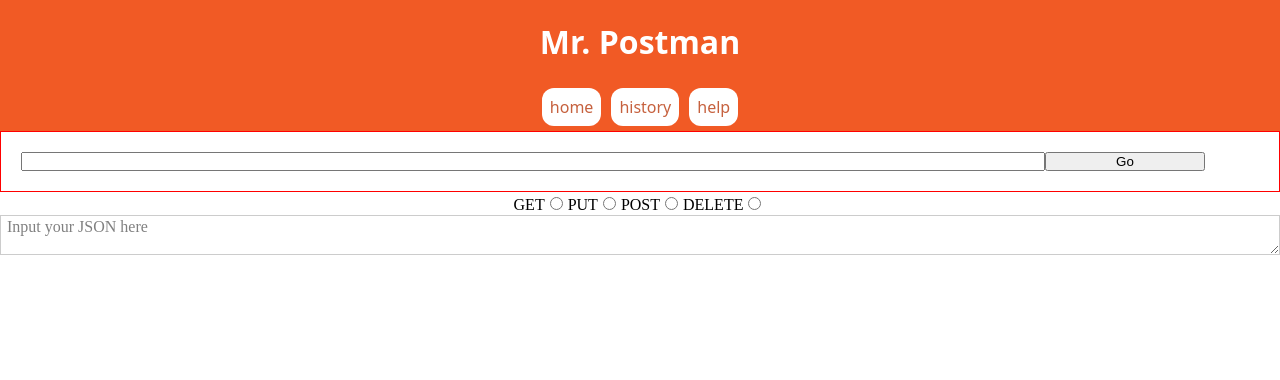
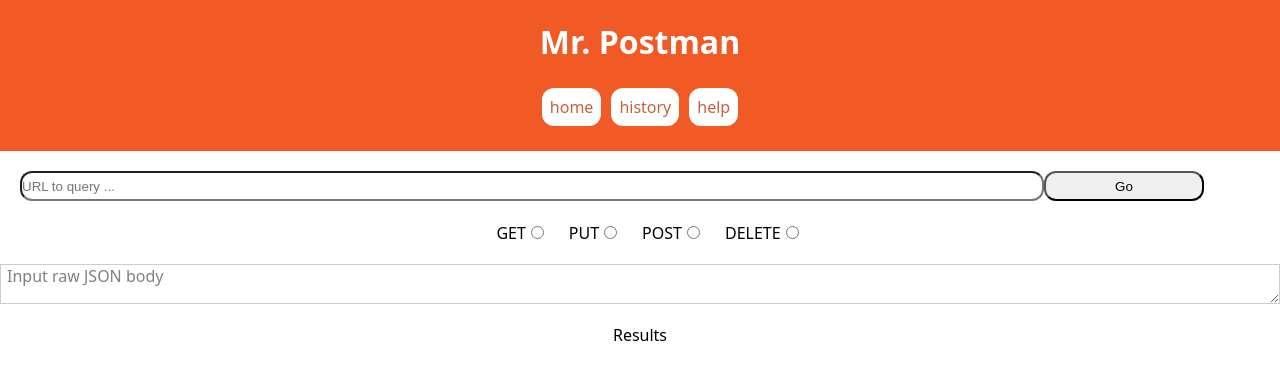
Before and after one commit to dl-watson/29_mr-postman, a React app: page / in a window 1280 px wide. Shown: the top 380 px of the page. Built offline with nearby package versions, Linux system fonts and the light colour scheme.

Commit message:
modified css

```diff
--- a/src/components/headers/styles/Header.css
+++ b/src/components/headers/styles/Header.css
@@ -6,6 +6,7 @@
 
 .Header {
     background-color: #f15a25;
+    padding-bottom: 20px;
 
     .heading {
         display: flex;
--- a/src/components/pages/UserInterface.jsx
+++ b/src/components/pages/UserInterface.jsx
@@ -6,11 +6,11 @@ const UserInterface = (props) => {
   return (
     <main className={styles.UserInterface}>
       <div className={styles.URLInput}>
-        <input />
+        <input placeholder="URL to query ..." />
         <button>Go</button>
       </div>
-      <div className={styles.radioButtons}>
-        <form>
+      <div className={styles.buttonContainer}>
+        <form className={styles.formElement}>
           <label htmlFor="get">
             GET
             <input type="radio" id="get" name="method" />
@@ -28,7 +28,6 @@ const UserInterface = (props) => {
             <input type="radio" id="delete" name="method" />
           </label>
         </form>
-      </div>
         <div className={styles.JSONInput}>
           <span
             className={styles.textArea}
@@ -37,6 +36,10 @@ const UserInterface = (props) => {
             contentEditable
           ></span>
         </div>
+      </div>
+      <div className={styles.results}>
+        <span>Results</span>
+      </div>
     </main>
   );
 };
--- a/src/components/pages/styles/UserInterface.css
+++ b/src/components/pages/styles/UserInterface.css
@@ -1,10 +1,16 @@
 .UserInterface {
     display: flex;
     flex-direction: column;
+    flex-wrap: wrap;
+    font-family: system-ui;
 
     .URLInput {
-        border: 1px solid red;
         padding: 20px;
+    }
+
+    .URLInput > input, button {
+        border-radius: 12px;
+        height: 30px;
     }
 
     .URLInput > input {
@@ -15,17 +21,29 @@
         width: 20vh;
     }
 
-    .radioButtons {
+    .buttonContainer {
         display: flex;
         align-content: center;
         justify-content: center;
+        flex-direction: column;
     }
 
-    .radioButtons > form > label > input {
+    .JSONInput, .formElement {
+        display: flex;
+        justify-content: center;
+        align-items: center;
+    }
+
+    .formElement > label {
+        margin-left: 20px;
+        padding-bottom: 20px;
+    }
+
+    .formElement > label > input {
         margin: 5px;
     }
 
-    .radioButtons > form > label > input[type="radio"]:checked + label{
+    .formElement > label > input[type="radio"]:checked + label{
         transform: scale(2);
     }
 
@@ -43,7 +61,14 @@
     }
 
     .textArea[contenteditable]:empty::before {
-        content: "Input your JSON here";
+        content: "Input raw JSON body";
         color: grey;
     }
+
+    .results {
+        display: flex;
+        justify-content: center;
+        align-items: center;
+        padding: 20px;
+    }
 }
```
Also changed, not shown: 1 other file (tests, documents, lock files or other folders). Lines whose indentation alone changed are shown as unchanged.
